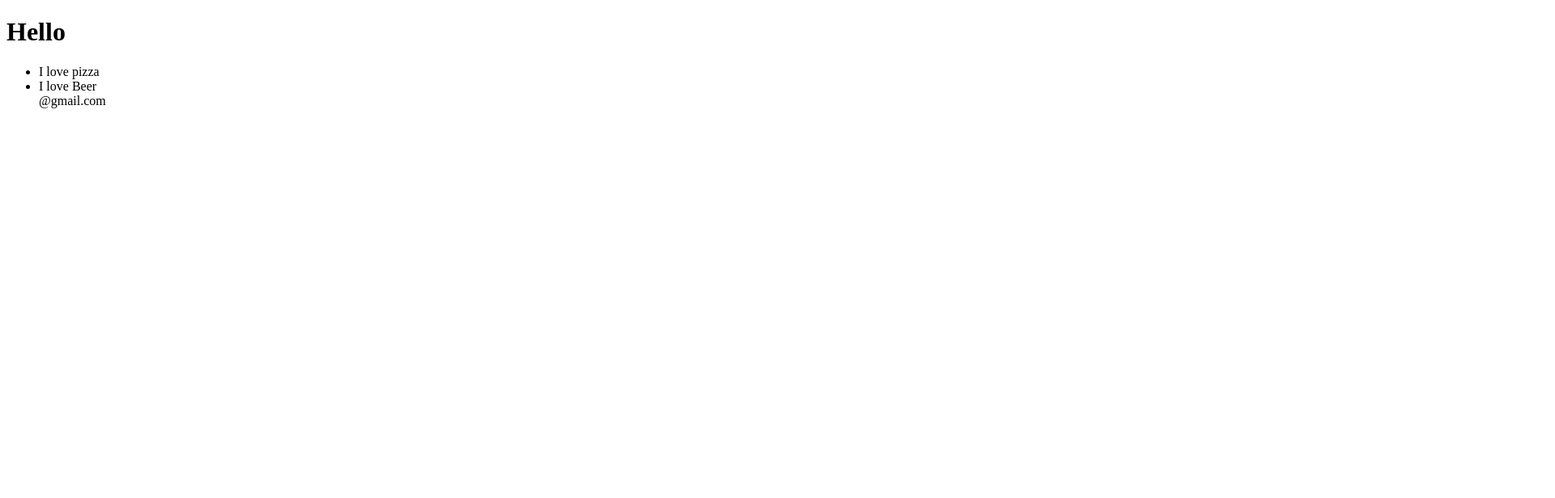
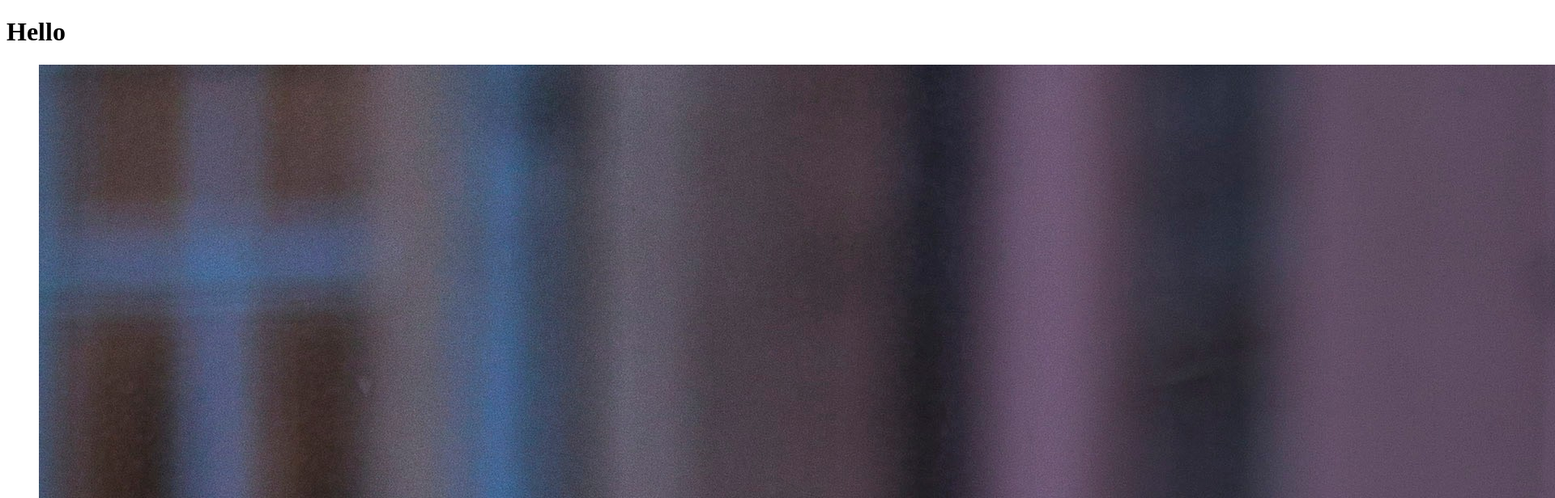
Before and after one commit to Ras-AlGhoul/Architech, a plain HTML site: page index.html in a window 1280 px wide. Shown: the top 616 px of the page at 81% size, 1920 px wide, since content can reach past the window. Drawn offline with Linux system fonts and the light colour scheme; files whose address does not match are found by name.

Commit message:
images done

```diff
--- a/index.html
+++ b/index.html
@@ -7,6 +7,7 @@
   <body>
     <h1>Hello</h1>
     <ul>
+      <img src="C:\Users\Yazan\Documents\Architech\images\1_yAy78IwsgFvSGVnCwpupXw.jpeg" alt="">
       <li>I love pizza</li>
       <li>I love Beer</li>
       <footer>@gmail.com</footer>
```
Also changed, not shown: images/1_yAy78IwsgFvSGVnCwpupXw.jpeg (added).
